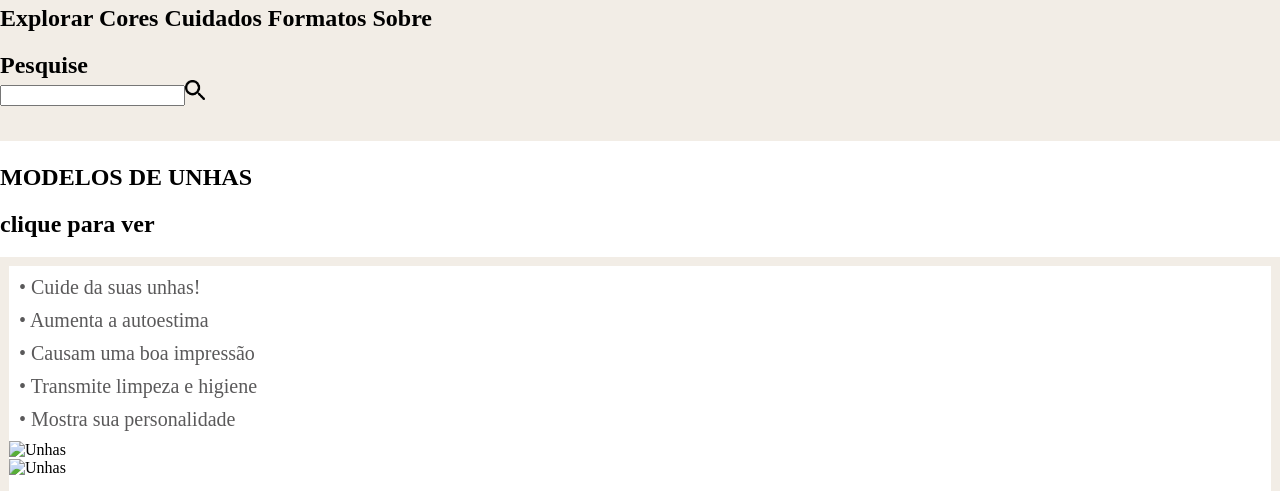
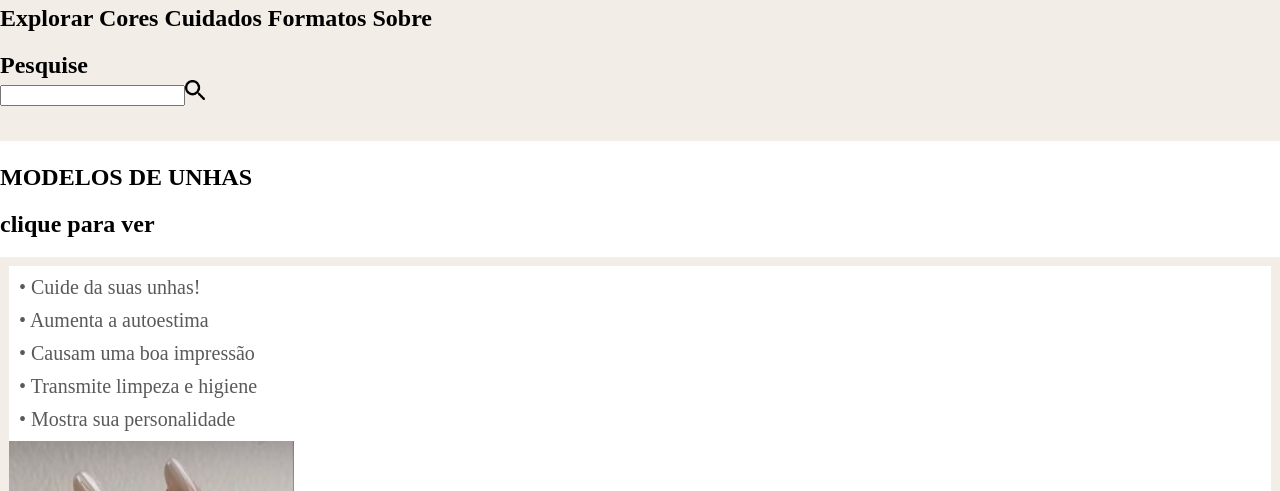
Before and after one commit to Alicepiresss/projetosite, a plain HTML site: page index.html in a window 1280 px wide. Shown: the part 49-540 px from the top of the page. Drawn offline with Linux system fonts and the light colour scheme; files that its build step writes are made by us from their sources.

Commit message:
Update index.html

```diff
--- a/index.html
+++ b/index.html
@@ -25,9 +25,9 @@
                     <p>  • Transmite limpeza e higiene </p>
                     <p>  • Mostra sua personalidade</p>
                     <div class="unhas1">
-                        <img src="img/unhas.png" alt="Unhas" witdh="32" height="400"> </div>
+                        <img src="img/unhaspri.jpg" alt="Unhas" witdh="32" height="400"> </div>
                         <div class="unhas1">
-                            <img src="img/" alt="Unhas"  witdh="3" height="400">
+                            <img src="img/unhasverdes.jpg" alt="Unhas"  witdh="3" height="400">
                   <h2> Curso Online: nailscolor.com</h2>
                 </div>
 
```
